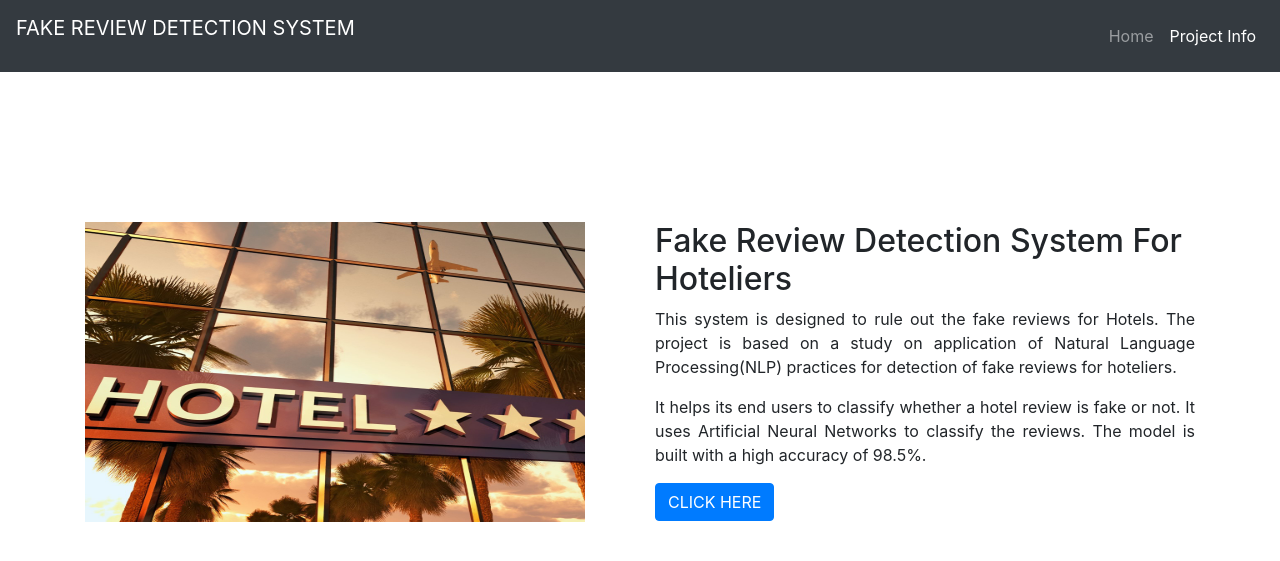
After one commit to SmartPracticeschool/llSPS-INT-3808-A-Study-on-Application-of-NLP-Practices-for-detection-of-Fake-reviews-for-Hoteliers, a Flask app: page /info in a window 1280 px wide. The commit adds this page. Shown: the top 561 px of the page. Run offline with Flask 2, Linux system fonts and the light colour scheme; some libraries are stand-ins or nearby versions.

Commit message:
final frontent changes

```diff
--- a/app.py
+++ b/app.py
@@ -10,6 +10,9 @@ model = keras.models.load_model('model1.h5')
 def home():
     return render_template('homepage.html')
 
+@app.route('/info')
+def info():
+    return render_template('info.html')
 
 @app.route('/index')
 def index():
--- /dev/null
+++ b/templates/info.html
@@ -0,0 +1,55 @@
+<!doctype html>
+<html lang="en">
+  <head>
+    <!-- Required meta tags -->
+    <meta charset="utf-8">
+    <meta name="viewport" content="width=device-width, initial-scale=1, shrink-to-fit=no">
+
+    <!-- Bootstrap CSS -->
+    <link rel="stylesheet" href="https://stackpath.bootstrapcdn.com/bootstrap/4.5.2/css/bootstrap.min.css" integrity="sha384-JcKb8q3iqJ61gNV9KGb8thSsNjpSL0n8PARn9HuZOnIxN0hoP+VmmDGMN5t9UJ0Z" crossorigin="anonymous">
+    <title>FAKE REVIEW DETECTION</title>
+  </head>
+  <body>
+      <nav class="navbar navbar-expand navbar-dark bg-dark">
+          <p class="navbar-brand" href="#">FAKE REVIEW DETECTION SYSTEM</p>
+          <button class="navbar-toggler" type="button" data-toggle="collapse" data-target="#navbarsExample02" aria-controls="navbarsExample02" aria-expanded="false" aria-label="Toggle navigation">
+            <span class="navbar-toggler-icon"></span>
+          </button>
+
+          <div class="collapse navbar-collapse" id="navbarsExample02">
+            <ul class="navbar-nav ml-auto">
+              <li class="nav-item">
+                <a class="nav-link" href="{{url_for('home')}}">Home</a>
+              </li>
+              <li class="nav-item active">
+                <a class="nav-link" href="#">Project Info <span class="sr-only">(current)</span></a>
+              </li>
+            </ul>
+          </div>
+      </nav>
+      <div class="container" style="margin-top:150px;">
+      <div class="row">
+      <div class="col-lg-6">
+      <div class="about-pic">
+      <img src="{{ url_for('static', filename='img/info1.jpg') }}" alt="hotel image" style="width: 500px; height:300px;">
+      </div>
+      </div>
+      <div class="col-lg-6">
+      <div class="about-text">
+      <h2>Fake Review Detection System For Hoteliers</h2>
+      <p class="first-para" style="text-align: justify;">This system is designed to rule out the fake reviews for Hotels. The project is
+      based on a study on application of Natural Language Processing(NLP) practices for detection
+      of fake reviews for hoteliers.</p>
+      <p class="second-para" style="text-align: justify;">It helps its end users to classify whether a hotel review is fake or not. It
+      uses Artificial Neural Networks to classify the reviews.
+      The model is built with a high accuracy of 98.5%.</p>
+      <a class="btn btn-primary" href="{{url_for('index')}}" role="button">CLICK HERE</a>
+      </div>
+      </div>
+      </div>
+      </div>
+      <script src="https://code.jquery.com/jquery-3.5.1.slim.min.js" integrity="sha384-DfXdz2htPH0lsSSs5nCTpuj/zy4C+OGpamoFVy38MVBnE+IbbVYUew+OrCXaRkfj" crossorigin="anonymous"></script>
+      <script src="https://cdn.jsdelivr.net/npm/popper.js@1.16.1/dist/umd/popper.min.js" integrity="sha384-9/reFTGAW83EW2RDu2S0VKaIzap3H66lZH81PoYlFhbGU+6BZp6G7niu735Sk7lN" crossorigin="anonymous"></script>
+      <script src="https://stackpath.bootstrapcdn.com/bootstrap/4.5.2/js/bootstrap.min.js" integrity="sha384-B4gt1jrGC7Jh4AgTPSdUtOBvfO8shuf57BaghqFfPlYxofvL8/KUEfYiJOMMV+rV" crossorigin="anonymous"></script>
+  </body>
+</html>
```
Also changed, not shown: static/css/stylem.css (added, +18 -0 lines), templates/homepage.html (+73 -78 lines), static/img/h1.jpg (added), static/img/h2.jpg (added), static/img/h3.jpg (added), static/img/info1.jpg (added), 1 other file.
